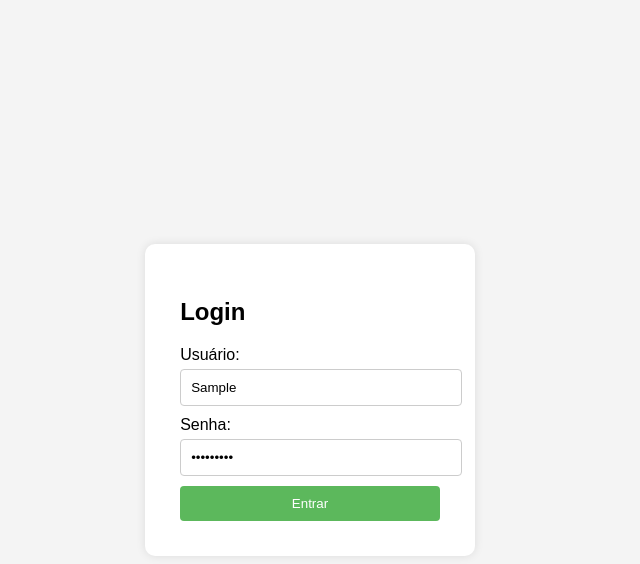
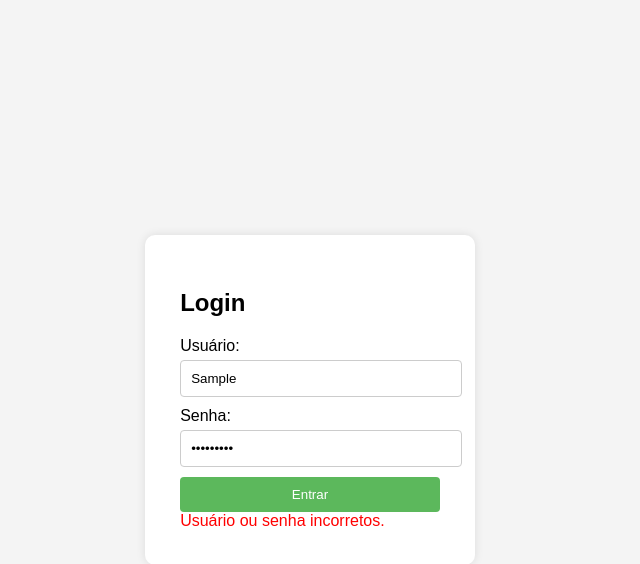
Before and after one commit to mRSxe/wifi, a plain HTML site: page index.html in a window 1280 px wide. Both pictures are taken after typing "Sample", "Sample123" into the empty fields and a click on the button "Entrar". Shown: the whole page, without its empty margins (330-970 px from the left). Drawn offline with Linux system fonts and the light colour scheme.

Commit message:
Add files via upload

```diff
--- a/index.html
+++ b/index.html
@@ -17,6 +17,7 @@
             <input type="password" id="password" name="password" required>
 
             <button type="submit">Entrar</button>
+            <div id="error-message" style="color: red; display: none;">Usuário ou senha incorretos.</div>
         </form>
     </div>
     <script src="script.js"></script>
```
